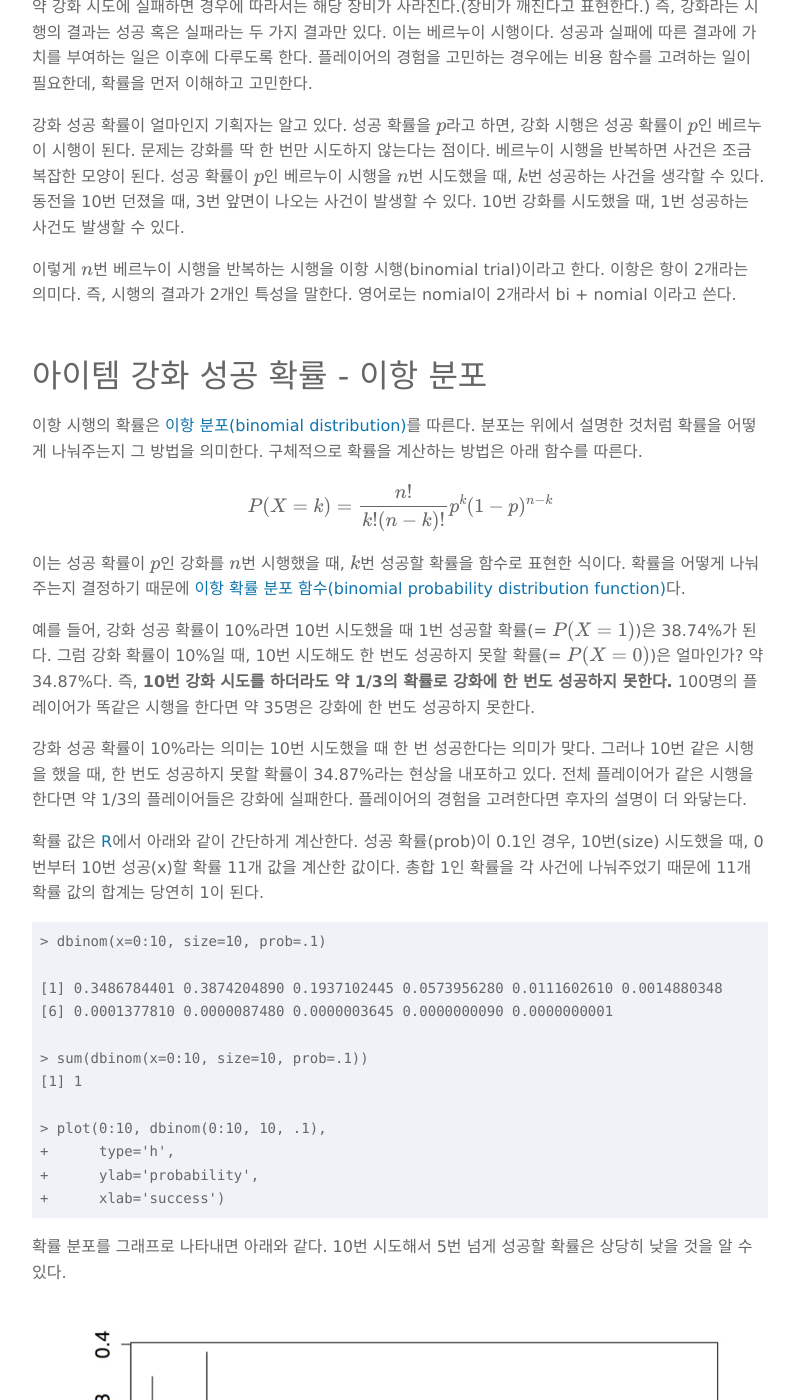
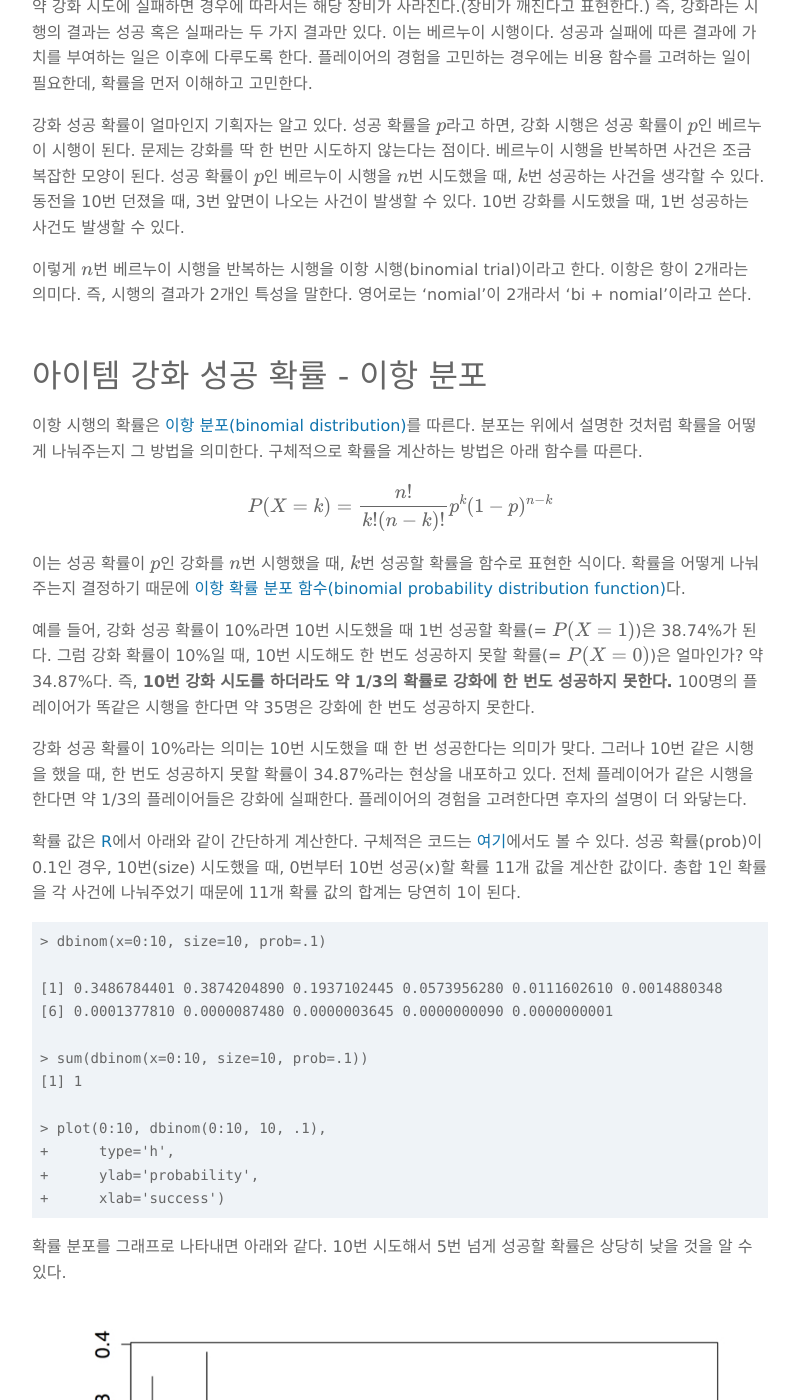
Before and after one commit to boxnwhiskr/boxnwhiskr.github.io, a Jekyll site: the page built from _posts/2015-05-21-binomial_dist_in_games.markdown, in a window 1280 px wide and 1400 px high, scrolled down 2665 px. Shown: the whole window, without its empty margins (240-1039 px from the left). Built offline with Jekyll 4.4.1, drawn with Linux system fonts in a browser that asks for light colours; nearby versions of some CDN libraries; some web fonts are replaced; formulas are drawn with MathJax 3.

Commit message:
Add sentences

```diff
--- a/_posts/2015-05-21-binomial_dist_in_games.markdown
+++ b/_posts/2015-05-21-binomial_dist_in_games.markdown
@@ -90,7 +90,7 @@ linked in [us.battle.net](http://us.battle.net/d3/en/forum/topic/7199913320)>_
 이렇게 $n$번 베르누이 시행을 반복하는 시행을 이항 시행(binomial trial)이라고 한다.
 이항은 항이 2개라는 의미다.
 즉, 시행의 결과가 2개인 특성을 말한다.
-영어로는 nomial이 2개라서  bi + nomial 이라고 쓴다.
+영어로는 'nomial'이 2개라서 'bi + nomial'이라고 쓴다.
 
 # 아이템 강화 성공 확률 - 이항 분포
 
@@ -115,6 +115,7 @@ $$P(X=k) = \frac{n!}{k!(n-k)!}p^{k}(1-p)^{n-k}$$
 플레이어의 경험을 고려한다면 후자의 설명이 더 와닿는다.
 
 확률 값은 [R](http://www.r-project.org/)에서 아래와 같이 간단하게 계산한다.
+구체적은 코드는 [여기](https://github.com/Jangsea/binom_item/blob/master/examples_binom.R)에서도 볼 수 있다.
 성공 확률(prob)이 0.1인 경우, 10번(size) 시도했을 때, 0번부터 10번 성공(x)할 확률 11개 값을 계산한 값이다.
 총합 1인 확률을 각 사건에 나눠주었기 때문에 11개 확률 값의 합계는 당연히 1이 된다.
 
```
